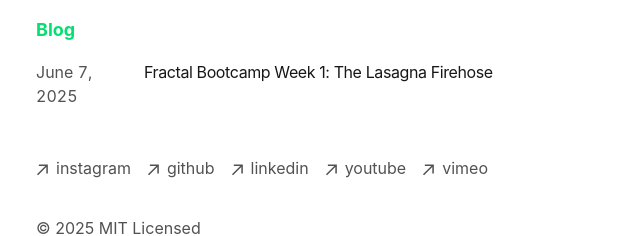
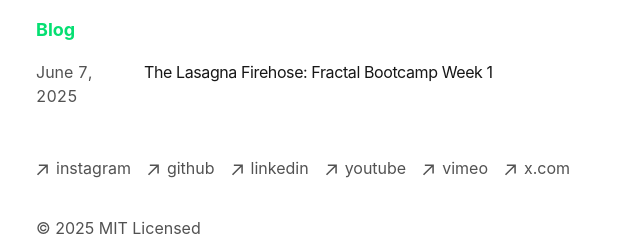
Before and after one commit to williamldennis/portfolio, a Next.js app: page / in a window 1280 px wide. Shown: the part 792-1028 px from the top of the page, without its empty margins (316-956 px from the left). Built offline with nearby package versions, Linux system fonts and the light colour scheme.

Commit message:
updated some styling

```diff
--- a/app/blog/posts/Fractal-Bootcamp-Week-1-The-Lasagna-Firehose.mdx
+++ b/app/blog/posts/The-Lasagna-Firehose-Fractal-Bootcamp-Week-1.mdx
@@ -1,5 +1,5 @@
 ---
-title: 'Fractal Bootcamp Week 1: The Lasagna Firehose'
+title: 'The Lasagna Firehose: Fractal Bootcamp Week 1'
 publishedAt: '2025-06-07'
 summary: 'My reflections on week 1 of Fractal Web Development Bootcamp'
 ---
--- a/app/components/footer.tsx
+++ b/app/components/footer.tsx
@@ -74,6 +74,17 @@
             <p className="ml-2 h-7">vimeo</p>
           </a>
         </li>
+        <li>
+          <a
+            className="flex items-center transition-all hover:text-neutral-800 dark:hover:text-neutral-100"
+            rel="noopener noreferrer"
+            target="_blank"
+            href="https://x.com/willydennis"
+          >
+            <ArrowIcon />
+            <p className="ml-2 h-7">x.com</p>
+          </a>
+        </li>
       </ul>
       <p className="mt-8 text-neutral-600 dark:text-neutral-300">
         © {new Date().getFullYear()} MIT Licensed
```
